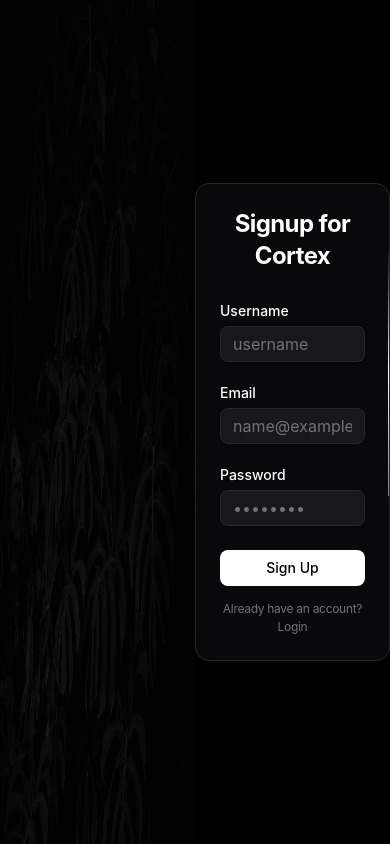
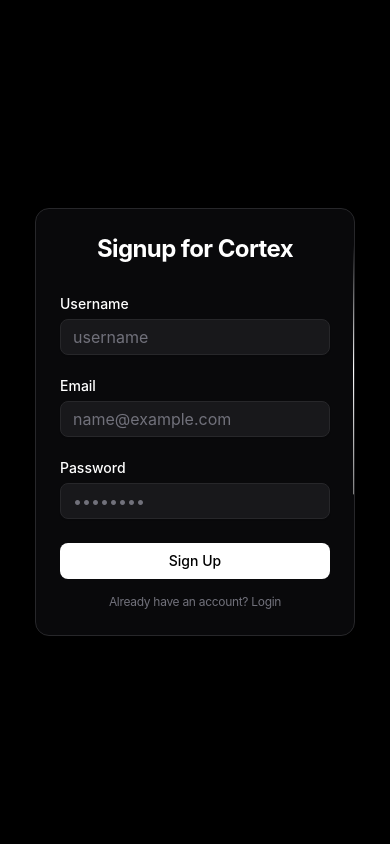
Before and after one commit to quirbyte/Cortex, a React (Vite) app in the folder apps/frontend/: page / in a window 390 px wide. Built offline with nearby package versions, Linux system fonts and the light colour scheme; no server answers.

Commit message:
added responsiveness to auth page and folder structure for user dashboard

```diff
--- a/apps/frontend/src/features/auth/authPage.tsx
+++ b/apps/frontend/src/features/auth/authPage.tsx
@@ -1,22 +1,21 @@
 import { useState } from "react";
 import { LoginForm } from "./components/LoginForm";
 import { SignupForm } from "./components/SignupForm";
-
 
 export function AuthPage() {
   const [currentPage, setCurrentPage] = useState("signup");
 
   return (
-    <div className="container h-screen w-screen flex bg-black">
-      <div className="imgContainer w-[50vw]">
+    <div className="flex h-screen w-full bg-black">
+      <div className="hidden md:block md:w-1/2 h-full">
         <img
-          className="h-screen w-full opacity-35"
+          className="h-full w-full object-cover opacity-35"
           src="/authSplit.jpg"
           alt="img"
         />
       </div>
 
-      <div className="formContainer h-screen w-[50vw] flex items-center justify-center">
+      <div className="w-full md:w-1/2 h-full flex items-center justify-center p-6">
         {currentPage === "login" ? (
           <LoginForm switchPage={() => setCurrentPage("signup")} />
         ) : (
--- /dev/null
+++ b/apps/frontend/src/features/userdashboard/api/userApi.ts
@@ -0,0 +1 @@
+import apiClient from "@/api/apiClient";
```
Also changed, not shown: apps/frontend/src/features/userdashboard/components/BookingRow.tsx (added), apps/frontend/src/features/userdashboard/components/MembershipCard.tsx (added), apps/frontend/src/features/userdashboard/components/StatCard.tsx (added), apps/frontend/src/features/userdashboard/hooks/useUserPage.ts (added), apps/frontend/src/features/userdashboard/sections/BookingTable.tsx (added), apps/frontend/src/features/userdashboard/sections/Sidebar.tsx (added), apps/frontend/src/features/userdashboard/sections/StatsGrid.tsx (added), apps/frontend/src/features/userdashboard/sections/TenantCTA.tsx (added), apps/frontend/src/features/userdashboard/types.ts (added), apps/frontend/src/features/userdashboard/userPage.tsx (added).
